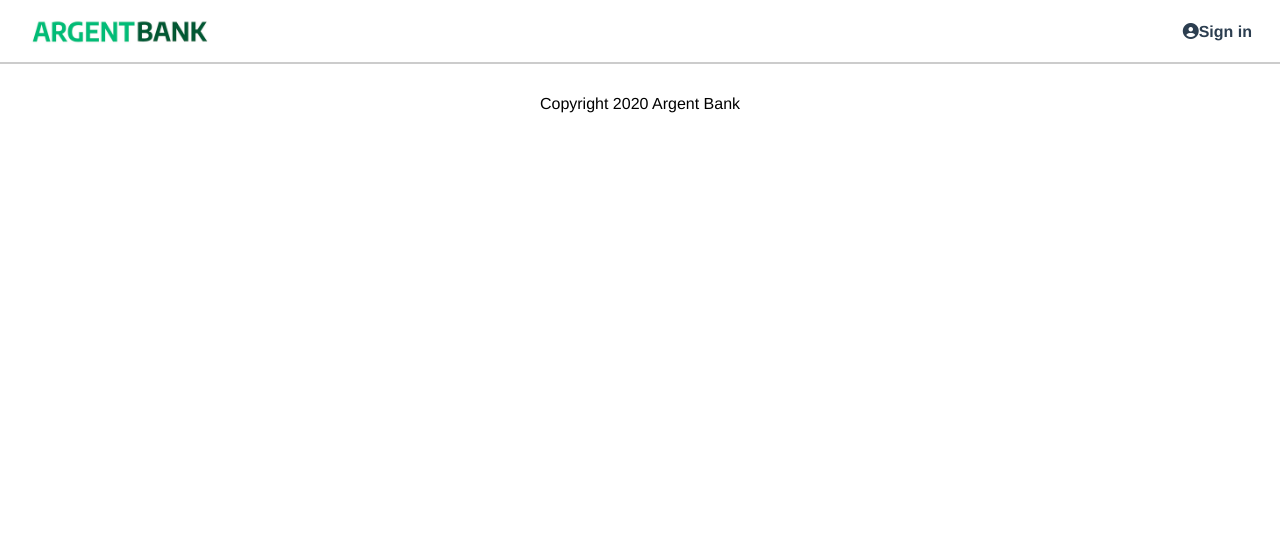
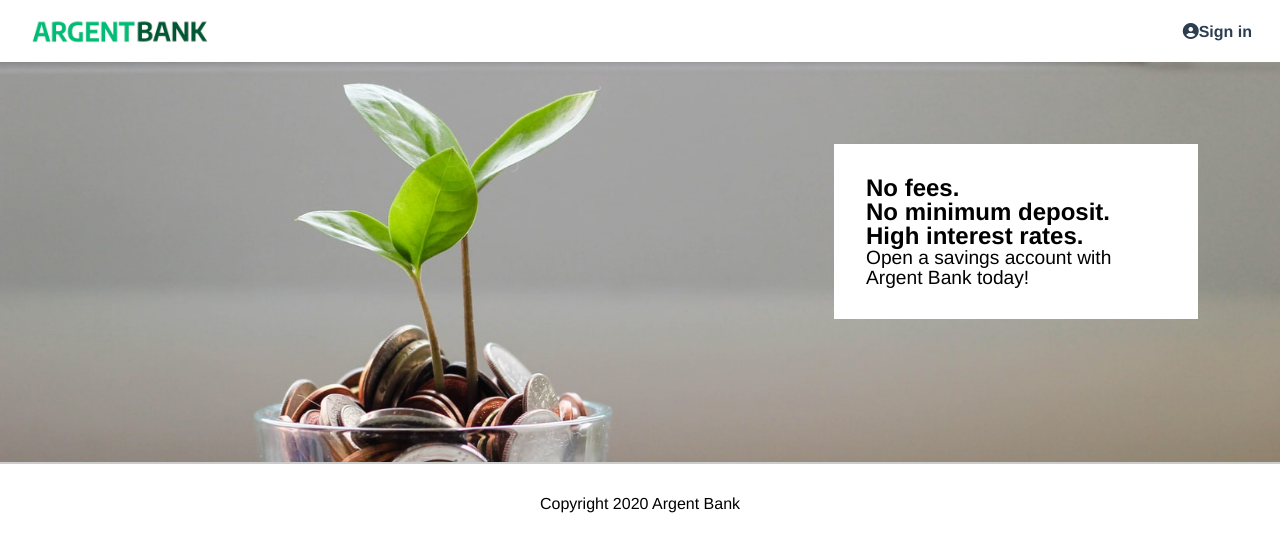
Before and after one commit to DamienPalm/ArgentBank-app-Front, a React (Vite) app: page / in a window 1280 px wide. Shown: the top 552 px of the page. Built offline with nearby package versions, Linux system fonts and the light colour scheme.

Commit message:
integration hero - creation composant Hero.jsx - creation du style Hero.css - creation page Homepage.jsx - ajout composant Hero a la Homepage - ajout img pour background Hero

```diff
--- a/src/App.jsx
+++ b/src/App.jsx
@@ -1,12 +1,15 @@
 import "react-router";
 import { BrowserRouter, Route, Routes } from "react-router";
 import { Layout } from "./components/Layout";
+import { Homepage } from "./pages/Homepage";
 
 function App() {
   return (
     <BrowserRouter>
       <Routes>
-        <Route path="/" element={<Layout />}></Route>
+        <Route path="/" element={<Layout />}>
+          <Route index element={<Homepage />} />
+        </Route>
       </Routes>
     </BrowserRouter>
   );
--- /dev/null
+++ b/src/components/Hero.jsx
@@ -0,0 +1,17 @@
+import "../styles/Hero.css";
+
+export function Hero() {
+  return (
+    <div className="hero">
+      <section className="hero__heroContent">
+        <h2 className="sr-only">Promoted Content</h2>
+        <p className="hero__heroContent__subtitle">No fees.</p>
+        <p className="hero__heroContent__subtitle">No minimum deposit.</p>
+        <p className="hero__heroContent__subtitle">High interest rates.</p>
+        <p className="hero__heroContent__text">
+          Open a savings account with Argent Bank today!
+        </p>
+      </section>
+    </div>
+  );
+}
--- /dev/null
+++ b/src/pages/Homepage.jsx
@@ -0,0 +1,5 @@
+import { Hero } from "../components/Hero";
+
+export function Homepage() {
+  return <Hero />;
+}
--- /dev/null
+++ b/src/styles/Hero.css
@@ -0,0 +1,52 @@
+.hero {
+    background-image: url("../assets/img/bank-tree.jpeg");
+    background-position: 0 -50px;
+    background-size: cover;
+    background-repeat: no-repeat;
+    height: 300px;
+    position: relative;
+}
+
+.hero__heroContent {
+    position: relative;
+    top: 2rem;
+    width: 200px;
+    background: white;
+    padding: 2rem;
+    text-align: left;
+    margin: 0 auto;
+}
+
+.hero__heroContent__subtitle {
+    font-weight: bold;
+    font-size: 1rem;
+    margin: 0;
+}
+
+.hero__heroContent__text {
+    margin-bottom: 0;
+    font-size: 0.9rem;
+}
+
+@media screen and (min-width: 920px) {
+    .hero {
+        height: 400px;
+        background-position: 0% 33%;
+    }
+
+    .hero__heroContent {
+        position: absolute;
+        top: 50px;
+        right: 50px;
+        width: 300px;
+        margin: 2rem;
+    }
+
+    .hero__heroContent__subtitle {
+        font-size: 1.5rem;
+    }
+
+    .hero__heroContent__text {
+        font-size: 1.2rem;
+    }
+}
```
Also changed, not shown: src/assets/img/bank-tree.jpeg (added).
